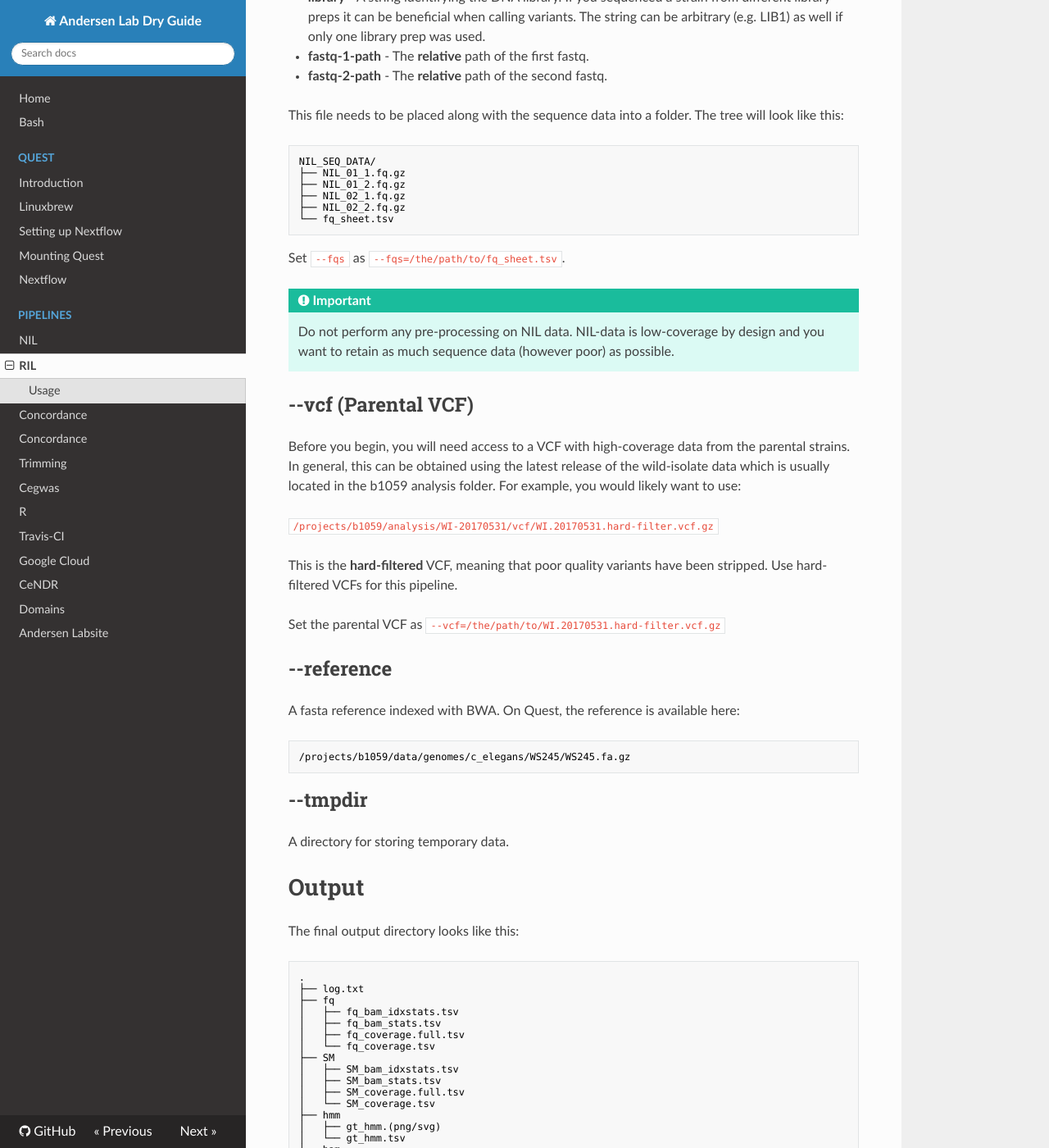
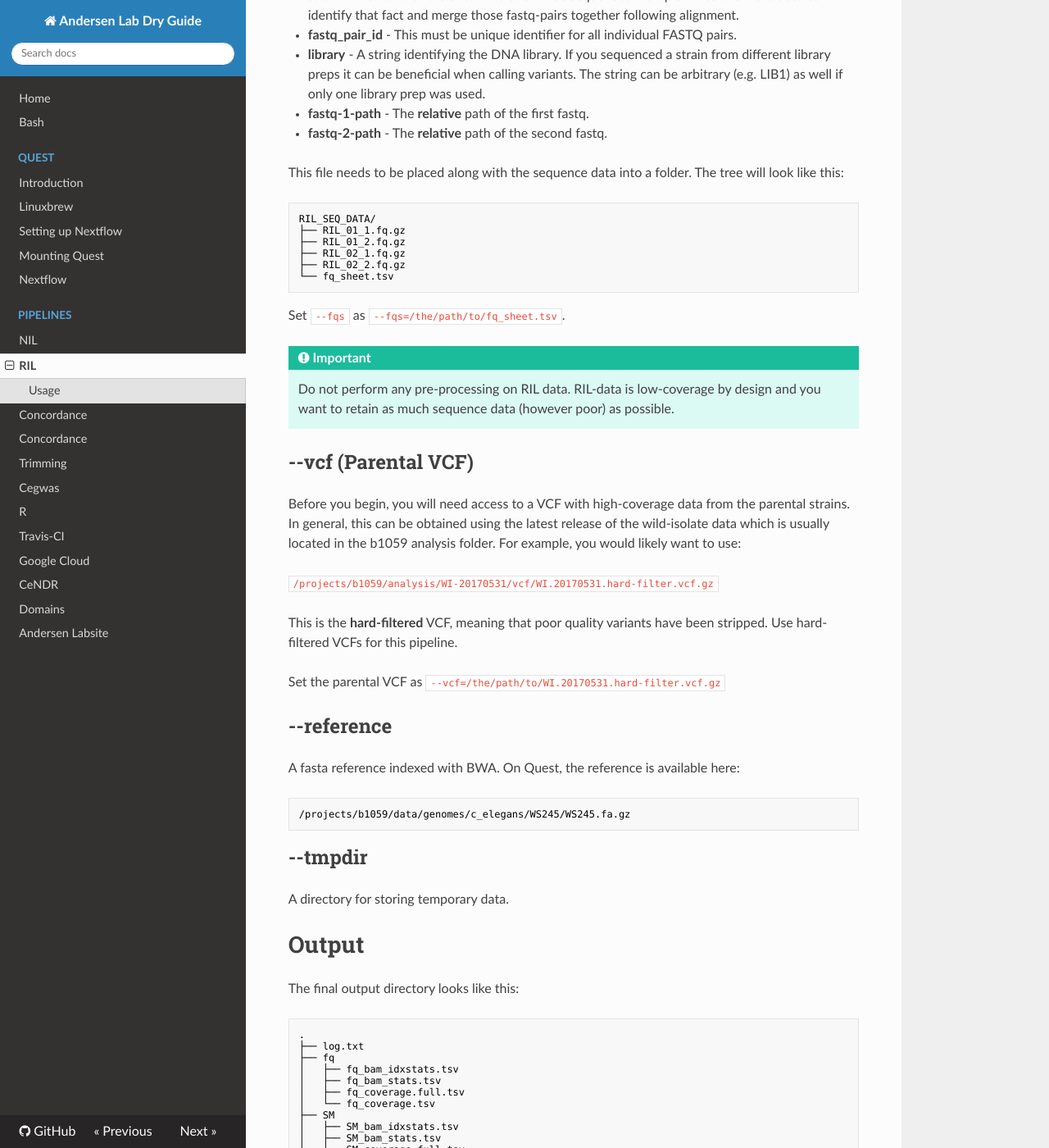
Before and after one commit to AndersenLab/dry-guide, an MkDocs documentation site: the page built from docs/pipeline-ril.md, in a window 1280 px wide and 1400 px high, scrolled down 2619 px. Shown: the whole window at 82% size. Built offline with MkDocs 1.6.1, drawn with Linux system fonts in a browser that asks for light colours; nearby versions of some CDN libraries; old or Windows-style settings are respelled for this version of MkDocs; some of the changed text lies outside the part shown.

Commit message:
Update RIl docs

````diff
--- a/docs/pipeline-ril.md
+++ b/docs/pipeline-ril.md
@@ -1,6 +1,6 @@
-# NIL-NF
+# RIL-NF
 
-The `nil-nf` pipeline will align, call variants, and generate datasets for NIL sequence data. It runs a hidden-markov-model to fill in missing genotypes from low-coverage sequence data.
+The `RIL-nf` pipeline will align, call variants, and generate datasets for RIL sequence data. It runs a hidden-markov-model to fill in missing genotypes from low-coverage sequence data.
 
 [TOC]
 
@@ -8,12 +8,17 @@
 
 ```
 
-    ███╗   ██╗██╗██╗      ███╗   ██╗███████╗
-    ████╗  ██║██║██║      ████╗  ██║██╔════╝
-    ██╔██╗ ██║██║██║█████╗██╔██╗ ██║█████╗
-    ██║╚██╗██║██║██║╚════╝██║╚██╗██║██╔══╝
-    ██║ ╚████║██║███████╗ ██║ ╚████║██║
-    ╚═╝  ╚═══╝╚═╝╚══════╝ ╚═╝  ╚═══╝╚═╝
+ ▄▄▄▄▄▄▄▄▄▄▄  ▄▄▄▄▄▄▄▄▄▄▄  ▄               ▄▄        ▄  ▄▄▄▄▄▄▄▄▄▄▄
+▐░░░░░░░░░░░▌▐░░░░░░░░░░░▌▐░▌             ▐░░▌      ▐░▌▐░░░░░░░░░░░▌
+▐░█▀▀▀▀▀▀▀█░▌ ▀▀▀▀█░█▀▀▀▀ ▐░▌             ▐░▌░▌     ▐░▌▐░█▀▀▀▀▀▀▀▀▀
+▐░▌       ▐░▌     ▐░▌     ▐░▌             ▐░▌▐░▌    ▐░▌▐░▌
+▐░█▄▄▄▄▄▄▄█░▌     ▐░▌     ▐░▌ ▄▄▄▄▄▄▄▄▄▄▄ ▐░▌ ▐░▌   ▐░▌▐░█▄▄▄▄▄▄▄▄▄
+▐░░░░░░░░░░░▌     ▐░▌     ▐░▌▐░░░░░░░░░░░▌▐░▌  ▐░▌  ▐░▌▐░░░░░░░░░░░▌
+▐░█▀▀▀▀█░█▀▀      ▐░▌     ▐░▌ ▀▀▀▀▀▀▀▀▀▀▀ ▐░▌   ▐░▌ ▐░▌▐░█▀▀▀▀▀▀▀▀▀
+▐░▌     ▐░▌       ▐░▌     ▐░▌             ▐░▌    ▐░▌▐░▌▐░▌
+▐░▌      ▐░▌  ▄▄▄▄█░█▄▄▄▄ ▐░█▄▄▄▄▄▄▄▄▄    ▐░▌     ▐░▐░▌▐░▌
+▐░▌       ▐░▌▐░░░░░░░░░░░▌▐░░░░░░░░░░░▌   ▐░▌      ▐░░▌▐░▌
+ ▀         ▀  ▀▀▀▀▀▀▀▀▀▀▀  ▀▀▀▀▀▀▀▀▀▀▀     ▀        ▀▀  ▀
 
 
     parameters           description                    Set/Default
@@ -25,9 +30,9 @@
     --B                  Parent B                       CB4856
     --cA                 Parent A color (for plots)     #0080FF
     --cB                 Parent B color (for plots)     #FF8000
-    --out                Directory to output results    NIL-N2-CB4856-2017-09-27
+    --out                Directory to output results    RIL-N2-CB4856-2017-09-27
     --fqs                fastq file (see help)          (required)
-    --reference          Reference Genome               /Users/dancook/Documents/git/nil-nf/reference/WS245.fa.gz
+    --reference          Reference Genome               /Users/dancook/Documents/git/RIL-nf/reference/WS245.fa.gz
     --vcf                VCF to fetch parents from      (required)
     --tmpdir             A temporary directory          tmp/
 
@@ -62,23 +67,23 @@
 
 ## --out
 
-A directory in which to output results. By default it will be `NIL-A-B-YYYY-MM-DD` where A and be are the parental strains.
+A directory in which to output results. By default it will be `RIL-A-B-YYYY-MM-DD` where A and be are the parental strains.
 
 ## --fqs (FASTQs)
 
-In order to process NIL data, you need to move the sequence data to a folder and create a `fq_sheet.tsv`. This file defines the fastqs that should be processed. The fastq files are *relative* to that file. The fastq sheet details the FASTQ files and their associated strains. It should be tab-delimited and look like this:
+In order to process RIL data, you need to move the sequence data to a folder and create a `fq_sheet.tsv`. This file defines the fastqs that should be processed. The fastq files are *relative* to that file. The fastq sheet details the FASTQ files and their associated strains. It should be tab-delimited and look like this:
 
 ```
-NIL_01   NIL_01_ID    S16 NIL_01_1.fq.gz   NIL_01_2.fq.gz
-NIL_02   NIL_02_ID    S1  NIL_02_1.fq.gz   NIL_02_2.fq.gz
+RIL_01   RIL_01_ID    S16 RIL_01_1.fq.gz   RIL_01_2.fq.gz
+RIL_02   RIL_02_ID    S1  RIL_02_1.fq.gz   RIL_02_2.fq.gz
 ```
 
 Notice that the file does not include a header. The table with corresponding columns looks like this.
 
 | strain   | fastq_pair_id   | library   | fastq-1-path   | fastq-2-path   |
 |:-------|:-----------------------|:------------------|:-------------------------------------------------------------------------------------------------------------------------|:-------------------------------------------------------------------------------------------------------------------------|
-| NIL_01 | NIL_01_ID | S16 | NIL_01_1.fq.gz | NIL_01_2.fq.gz |
-| NIL_02 | NIL_02_ID | S1  | NIL_02_1.fq.gz | NIL_02_2.fq.gz |
+| RIL_01 | RIL_01_ID | S16 | RIL_01_1.fq.gz | RIL_01_2.fq.gz |
+| RIL_02 | RIL_02_ID | S1  | RIL_02_1.fq.gz | RIL_02_2.fq.gz |
 
 The columns are detailed below:
 
@@ -91,18 +96,18 @@
 This file needs to be placed along with the sequence data into a folder. The tree will look like this:
 
 ```
-NIL_SEQ_DATA/
-├── NIL_01_1.fq.gz
-├── NIL_01_2.fq.gz
-├── NIL_02_1.fq.gz
-├── NIL_02_2.fq.gz
+RIL_SEQ_DATA/
+├── RIL_01_1.fq.gz
+├── RIL_01_2.fq.gz
+├── RIL_02_1.fq.gz
+├── RIL_02_2.fq.gz
 └── fq_sheet.tsv
 ```
 
 Set `--fqs` as `--fqs=/the/path/to/fq_sheet.tsv`.
 
 !!! Important
-    Do not perform any pre-processing on NIL data. NIL-data is low-coverage by design and you want to retain as much sequence data (however poor) as possible.
+    Do not perform any pre-processing on RIL data. RIL-data is low-coverage by design and you want to retain as much sequence data (however poor) as possible.
 
 ## --vcf (Parental VCF)
 
@@ -154,11 +159,11 @@
 │   ├── N2.CB4856.sitelist.tsv.gz
 │   └── N2.CB4856.sitelist.tsv.gz.tbi
 └── vcf
-    ├── NIL.filtered.stats.txt
-    ├── NIL.filtered.vcf.gz
-    ├── NIL.filtered.vcf.gz.csi
-    ├── NIL.hmm.vcf.gz
-    ├── NIL.hmm.vcf.gz.csi
+    ├── RIL.filtered.stats.txt
+    ├── RIL.filtered.vcf.gz
+    ├── RIL.filtered.vcf.gz.csi
+    ├── RIL.hmm.vcf.gz
+    ├── RIL.hmm.vcf.gz.csi
     ├── gt_hmm.tsv
     ├── gt_hmm_fill.tsv
     └── union_vcfs.txt
@@ -190,7 +195,7 @@
 
 ### hmm/
 
-* __gt_hmm.(png/svg)__ - Haplotype plot for NILs.
+* __gt_hmm.(png/svg)__ - Haplotype plot for RILs.
 * __gt_hmm.tsv__ - Long form genotypes file.
 
 ### plots/
@@ -207,7 +212,7 @@
 
 * __gt_hmm.tsv__ - Haplotypes defined by region with associated information.
 * __gt_hmm_fill.tsv__ - Same as above, but using `--infill` and `--endfill` with VCF-Kit. For more information, see [VCF-Kit Documentation](http://vcf-kit.readthedocs.io/en/latest/)
-* __NIL.filtered.vcf.gz__ - A VCF genotypes including the NILs and parental genotypes.
-* __NIL.filtered.stats.txt__ - Summary of filtered genotypes. Generated by `bcftools stats NIL.filtered.vcf.gz`
-* __NIL.hmm.vcf.gz__ - The RIL VCF as output by VCF-Kit; HMM applied to determine genotypes.
+* __RIL.filtered.vcf.gz__ - A VCF genotypes including the RILs and parental genotypes.
+* __RIL.filtered.stats.txt__ - Summary of filtered genotypes. Generated by `bcftools stats RIL.filtered.vcf.gz`
+* __RIL.hmm.vcf.gz__ - The RIL VCF as output by VCF-Kit; HMM applied to determine genotypes.
 * __union_vcfs.txt__ - A list of VCFs that were merged to generate RIL.filter.vcf.gz
````
